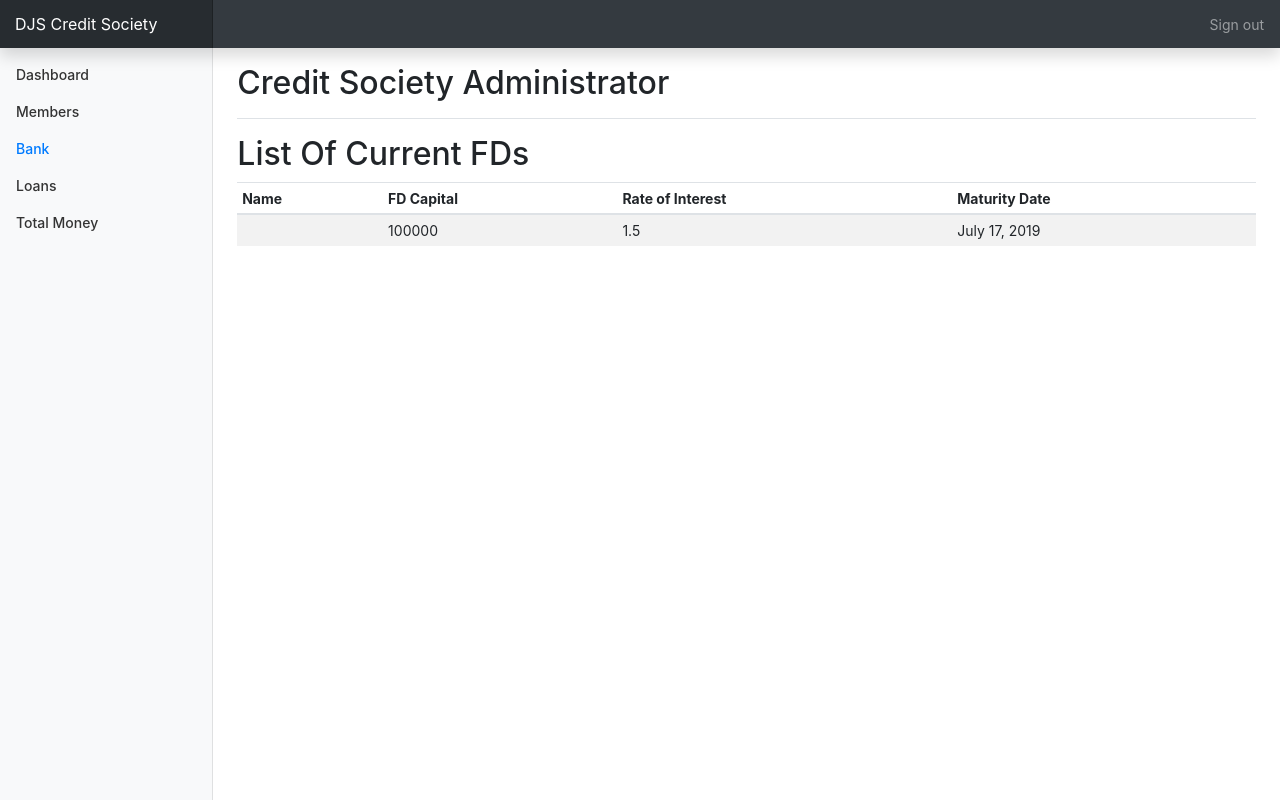
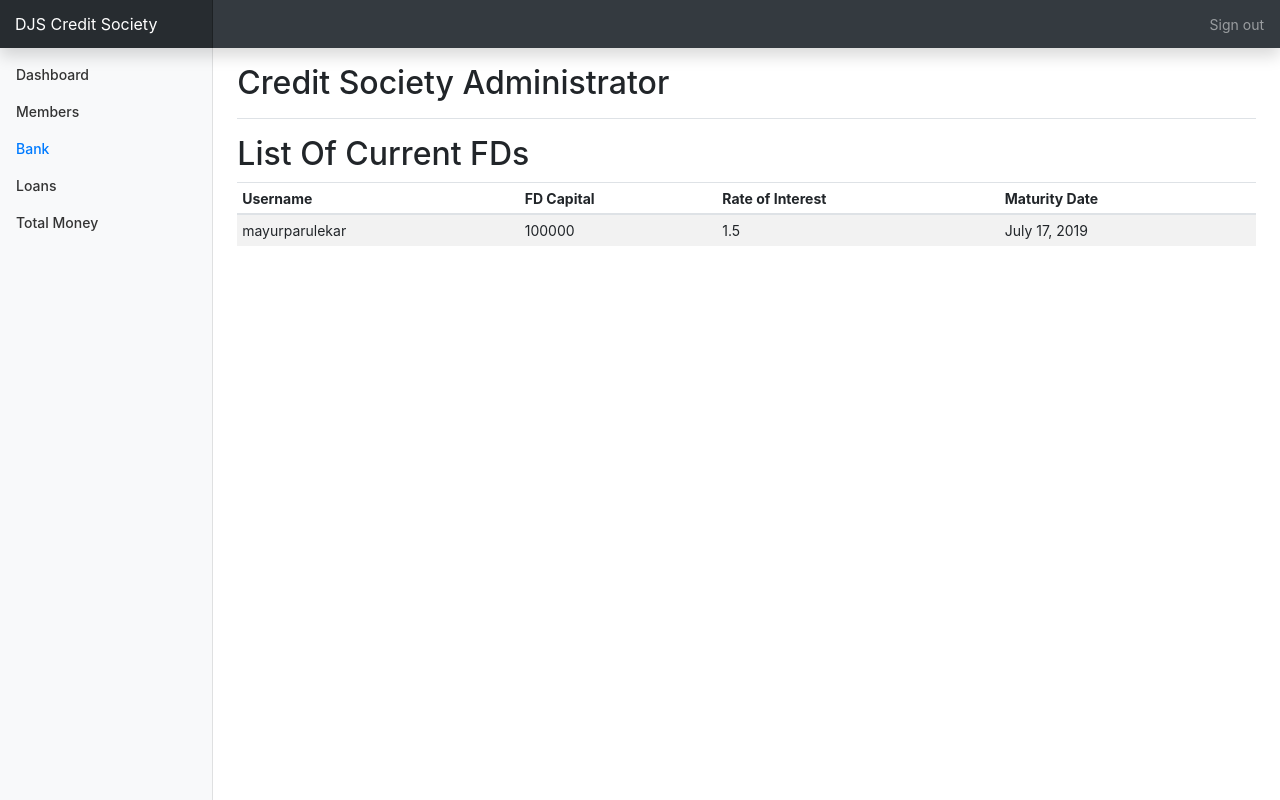
Before and after one commit to chiraggada2911/Credit-Society-Django, a Django app: page /csadmin/bank in a window 1280 px wide. Run offline with Django 3.2, Linux system fonts and the light colour scheme; a user stored in the database is signed in; data comes from the database, SQL or seed files in the repository; some libraries are stand-ins or nearby versions.

Commit message:
changes in cs admin and department field removed

```diff
--- a/website/csadmin/templates/bank.html
+++ b/website/csadmin/templates/bank.html
@@ -7,7 +7,7 @@
   <table class="table table-striped table-sm">
     <thead>
       <tr>
-        <th>Name</th>
+        <th>Username</th>
         <th>FD Capital</th>
         <th>Rate of Interest</th>
         <th>Maturity Date</th>
@@ -18,7 +18,7 @@
 
 {%for i in fixedDeposits %}
   <tr>
-    <td>{%for j in accounts %}{%ifequal j i%}{{i.name}}{%endifequal%}{%endfor%}</td>
+    <td>{{i.fdholdersName}}</td>
     <td>{{i.fdCapital}}</td>
     <td>{{i.rateOfInterest}}</td>
     <td>{{i.maturityDate}}</td>
--- a/website/csadmin/templates/loansadmin.html
+++ b/website/csadmin/templates/loansadmin.html
@@ -7,7 +7,7 @@
   <table class="table table-striped table-sm">
     <thead>
       <tr>
-        <th>Name</th>
+        <th>Username</th>
         <th>Loan Amount</th>
         <th>Emi</th>
         <th>Rate of Interest</th>
--- a/website/csadmin/templates/members.html
+++ b/website/csadmin/templates/members.html
@@ -7,9 +7,8 @@
   <table class="table table-striped table-sm">
     <thead>
       <tr>
-        <th>Name</th>
+        <th>Username</th>
         <th>Monthly Deduction</th>
-        <th>Department</th>
         <th>Corpus</th>
 
       </tr>
@@ -17,9 +16,8 @@
     <tbody>
 {%for i in accounts%}
   <tr>
-    <td>{{i.name}}</td>
+    <td>{{i.accountholder.username}}</td>
     <td>{{i.monthlyDeduction}}</td>
-    <td>{{i.department}}</td>
     <td>{{i.totalInvestment}}</td>
 
   </tr>
--- a/website/csadmin/views.py
+++ b/website/csadmin/views.py
@@ -1,6 +1,6 @@
 from django.shortcuts import render
 from django.contrib.auth.decorators import login_required
-from status.models import Account,Loan,FixedDeposits,Shares,User,Department
+from status.models import Account,Loan,FixedDeposits,Shares,User
 from django.views.generic.edit import CreateView,UpdateView,DeleteView
 from django.urls import reverse_lazy
 from django.views import generic
--- a/website/status/admin.py
+++ b/website/status/admin.py
@@ -1,11 +1,10 @@
 from django.contrib import admin
-from .models import Account,Loan,Shares,Department,FixedDeposits,Record,Month
+from .models import Account,Loan,Shares,FixedDeposits,Record,Month
 # Register your models here.
 
 admin.site.register(Account)
 admin.site.register(Loan)
 admin.site.register(Shares)
-admin.site.register(Department)
 admin.site.register(FixedDeposits)
 admin.site.register(Record)
 admin.site.register(Month)
--- a/website/status/models.py
+++ b/website/status/models.py
@@ -5,13 +5,6 @@ import datetime
 
 # Create your models here.
 
-
-class Department(models.Model):
-    '''this is the schema for the department of the user entered'''
-    deaprtmentname=models.CharField(max_length=100,blank=False,null=False)
-
-    def __str__(self):
-        return self.deaprtmentname
 
 class Account(models.Model):
     """This is the schema for the account of every staff member"""
@@ -22,7 +15,6 @@ class Account(models.Model):
     name=models.CharField(max_length=50,null=False,default='')
     accountholder=models.ForeignKey(User,on_delete=models.SET_NULL,null=True,blank=False)
     dateofjoining=models.DateField()
-    department=models.ForeignKey(Department,on_delete=models.SET_NULL,null=True,blank=False,related_name='department')
 
     def __str__(self):
         return str(self.accountholder)
--- a/website/status/templates/Loansuser.html
+++ b/website/status/templates/Loansuser.html
@@ -19,7 +19,7 @@
             <h5>RoI:{{loanuser.rateOfInterest}}</h5>
             <h5>Due Date:{{loanuser.repaymentDue}}</h5>
 
-            <a href="{% url 'login'%}" class="btn btn-primary">Save</a>
+            <!-- <a href="{% url 'login'%}" class="btn btn-primary">Save</a> -->
           </div>
         </div>
       </div>
```
Also changed, not shown: website/status/migrations/0028_shares_name.py (added), website/status/migrations/0029_remove_shares_name.py (added), website/status/migrations/0030_auto_20190328_1832.py (added).
